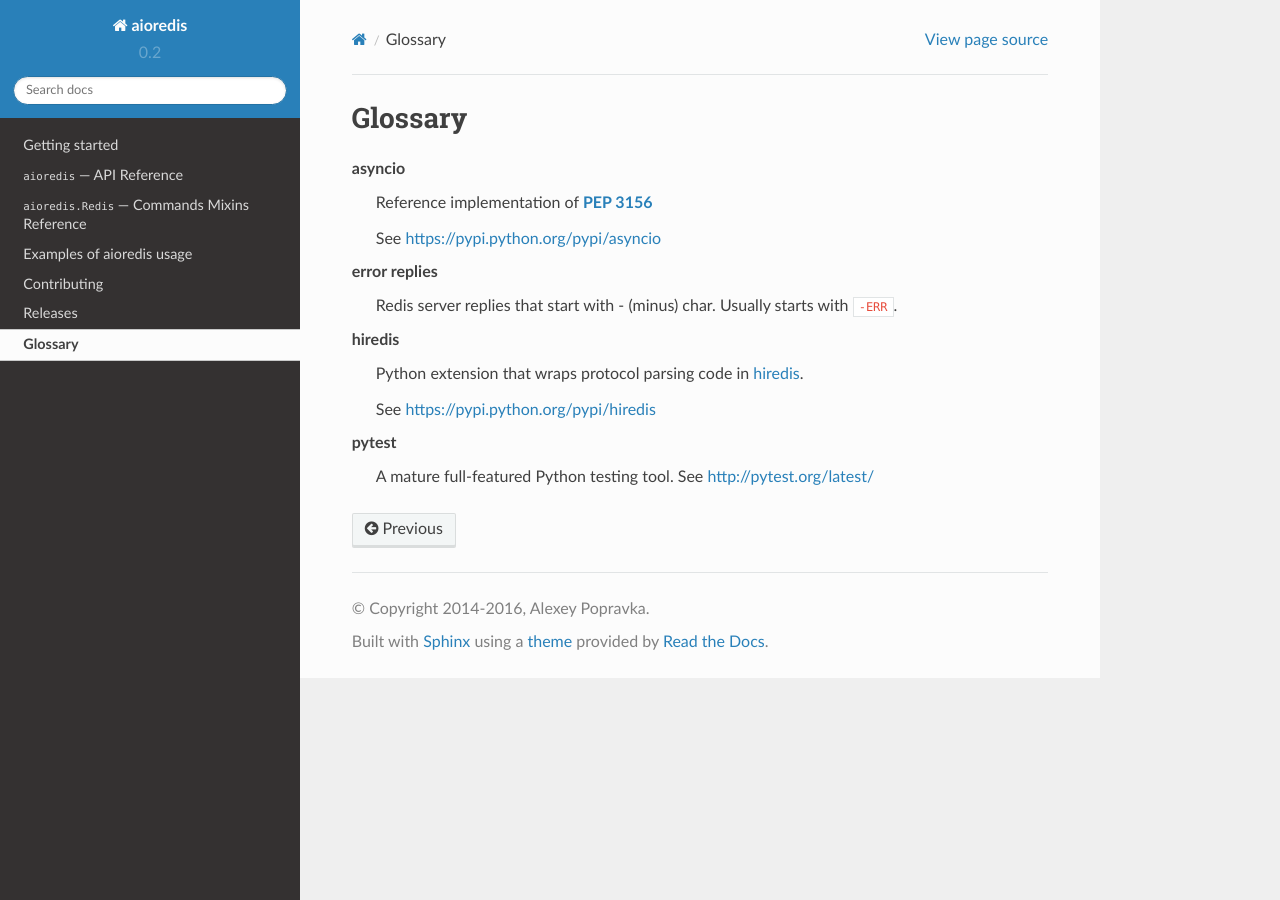
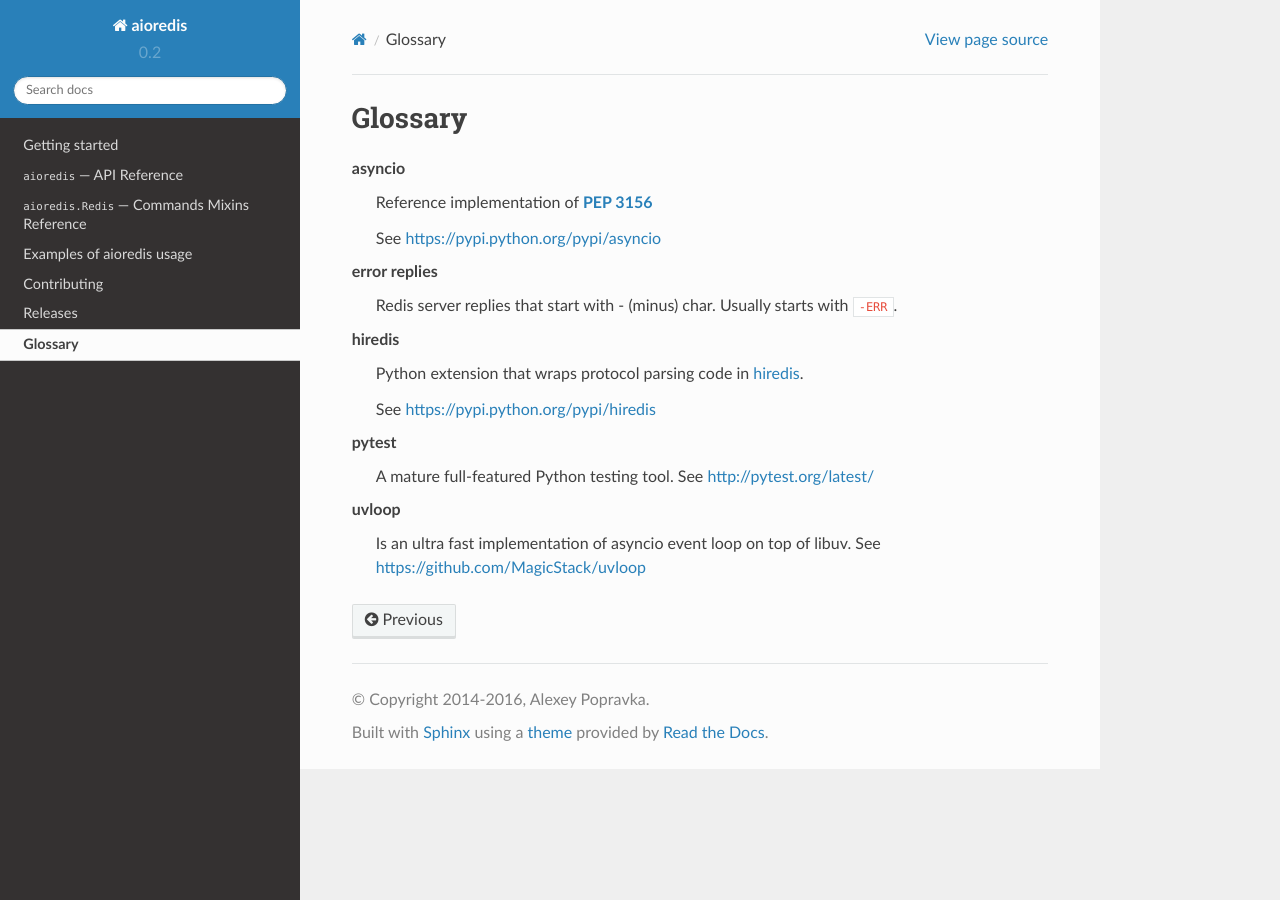
Before and after one commit to aio-libs-abandoned/aioredis-py, a Sphinx documentation site: the page built from docs/glossary.rst, in a window 1280 px wide. Built offline with Sphinx 7.4.7 and the Read the Docs theme 2.0.0, drawn with Linux system fonts in a browser that asks for light colours.

```diff
--- a/docs/glossary.rst
+++ b/docs/glossary.rst
@@ -29,4 +29,9 @@ Glossary
       A mature full-featured Python testing tool.
       See http://pytest.org/latest/
 
+   uvloop
+
+      Is an ultra fast implementation of asyncio event loop on top of libuv.
+      See https://github.com/MagicStack/uvloop
+
 .. _hiredis: https://github.com/redis/hiredis
```
Also changed, not shown: docs/devel.rst (+27 -3 lines).
